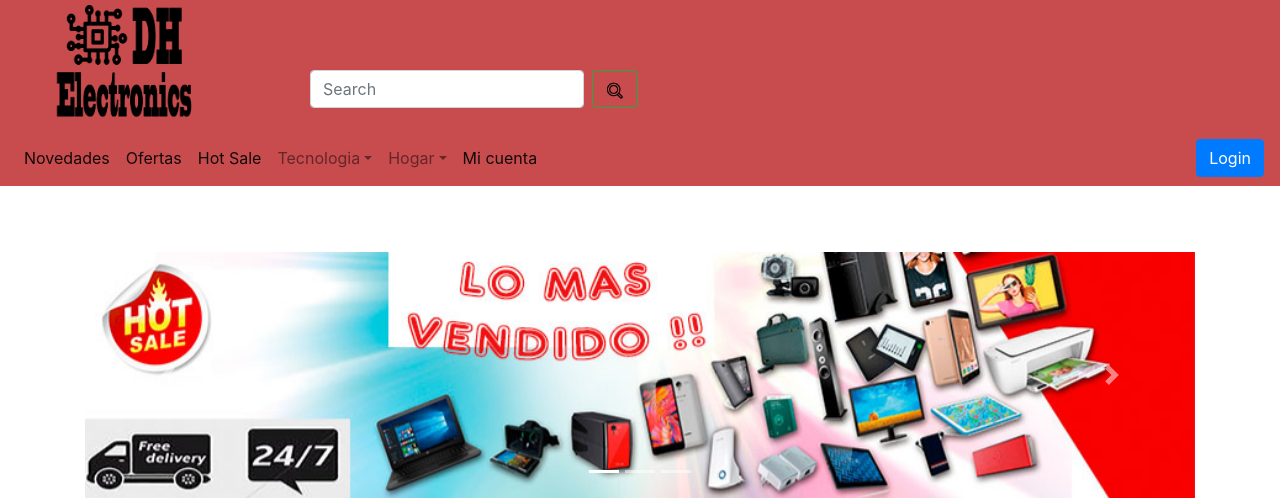
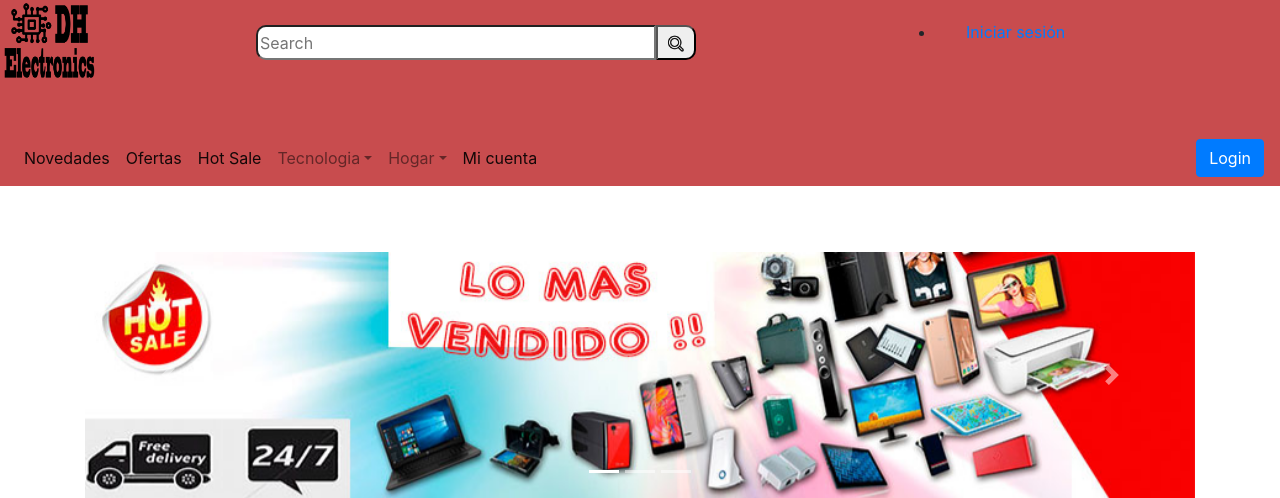
Before and after one commit to changaguan/tp-dh, a PHP site: page /index.php in a window 1280 px wide. Shown: the top 498 px of the page. Run offline with PHP 8.4, Linux system fonts and the light colour scheme.

Commit message:
Archivos sprint1

```diff
--- a/css/main-header.css
+++ b/css/main-header.css
@@ -36,3 +36,7 @@ header div .iconSearch{
   left: 80%;
   top: 20px;
 }
+
+header div .sesion{
+  display: none;
+}
--- a/css/media-query-web.css
+++ b/css/media-query-web.css
@@ -2,5 +2,4 @@
 @import "web-main-header.css";
 @import "web-main-nav.css";
 @import "web-main-footer.css";
-@import "web-register.css";
 }
--- a/css/vendor.css
+++ b/css/vendor.css
@@ -47,17 +47,37 @@ header div{
 	transform: translate(-50%, -60px);
 }
 
+.hamburger-icon button{
+  border-radius: 5px;
+}
+
+.search-icon button{
+  border-radius: 5px;
+}
+
 .search-bar{
   display: none;
 }
+
+.sesion{
+  display: none;
+}
+
+
+
+
 
 @media (min-width: 768px) {
   .main-logo {
   	width: 100px;
   	position: absolute;
     top: 60px;
-  	left: 100px;
+  	left: 50px;
   	transform: translate(-50%, -60px);
+  }
+
+  .main-logo img{
+    width: 100px;
   }
 
   .hamburger-icon{
@@ -71,8 +91,34 @@ header div{
   .search-bar{
     display: block;
     position: absolute;
-    top: 70px;
-    left: 310px;
+    top: 25px;
+    left: 20%;
+  }
+
+  .search-bar input{
+    width: 400px;
+    height: 35px;
+    border-top-left-radius: 10px;
+    border-bottom-left-radius: 10px;
+  }
+
+  .search-bar button{
+    width: 40px;
+    height: 35px;
+    border-top-right-radius: 10px;
+    border-bottom-right-radius: 10px;
+  }
+
+  .sesion{
+    display: block;
+    position: absolute;
+    left: 70%;
+    top: 20px;
+    text-decoration: none;
+  }
+
+  .sesion a{
+    padding: 30px;
   }
 
 }
--- a/css/web-main-header.css
+++ b/css/web-main-header.css
@@ -13,3 +13,9 @@ nav div .btn.btn-primary.ml-auto.login{
 .nav-item.active.web-user{
   float: right;
 }
+
+header div .sesion{
+  position: absolute;
+  left: 60%;
+  top: 20px;
+}
--- a/main-header.php
+++ b/main-header.php
@@ -21,15 +21,23 @@
 
     <div class="search-bar">
       <form class="form-inline searchForm" action="index.php" method="post">
-        <input class="form-control mr-sm-2" type="search" placeholder="Search" aria-label="Search">
-        <button class="btn btn-outline-success my-2 my-sm-0" type="submit"><img src="images/icon-search.jpg" alt="iconSearch" width="20px"></button>
+        <input class="" type="search" placeholder="Search" aria-label="Search">
+        <button class="" type="submit"><img src="images/icon-search.jpg" alt="iconSearch" width="20px"></button>
       </form>
     </div>
 
     <div class="search-icon">
       <button type="button" name="button"><img src="images/icon-search.jpg" alt="search" width="40px"></button>
     </div>
+
+    <div class="sesion">
+      <ul>
+        <li><a href="a.php">Iniciar sesión</a></li>
+      </ul>
+    </div>
   </nav>
+
+
 </div>
 
 
```
